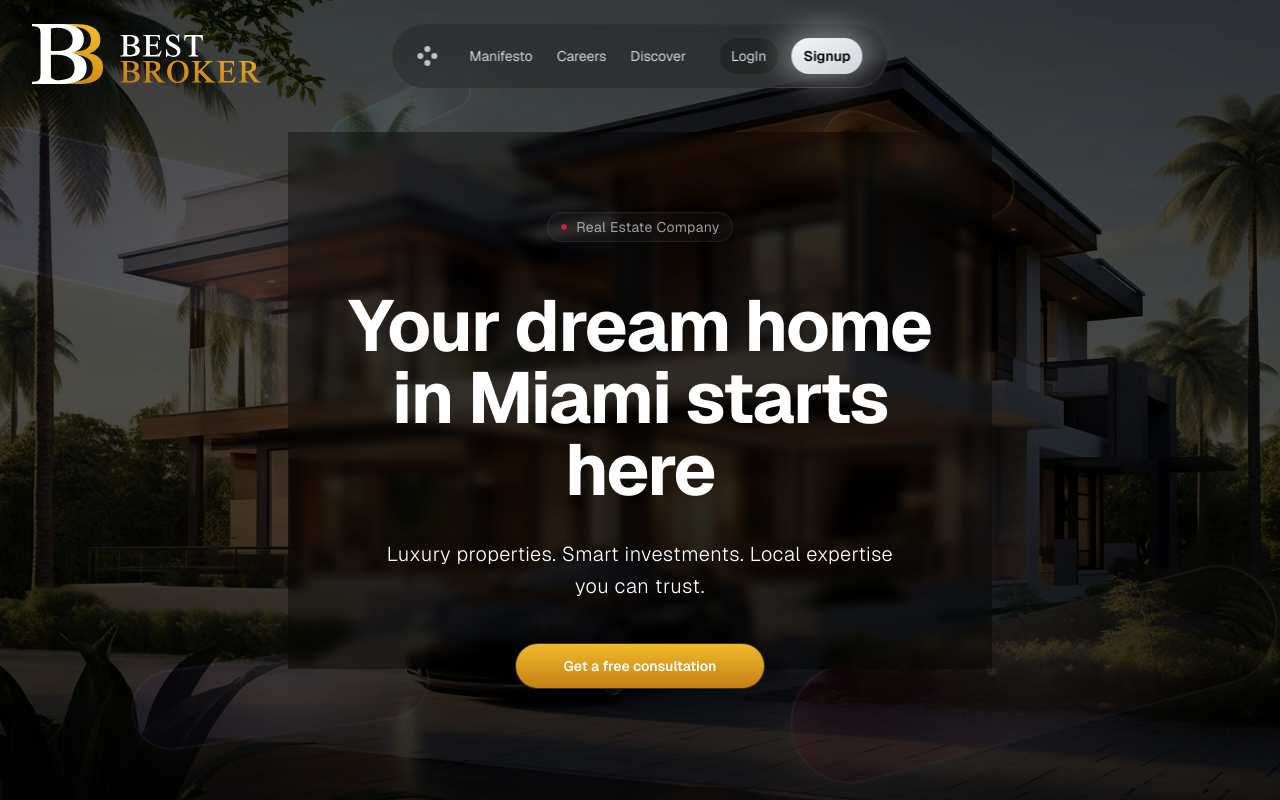
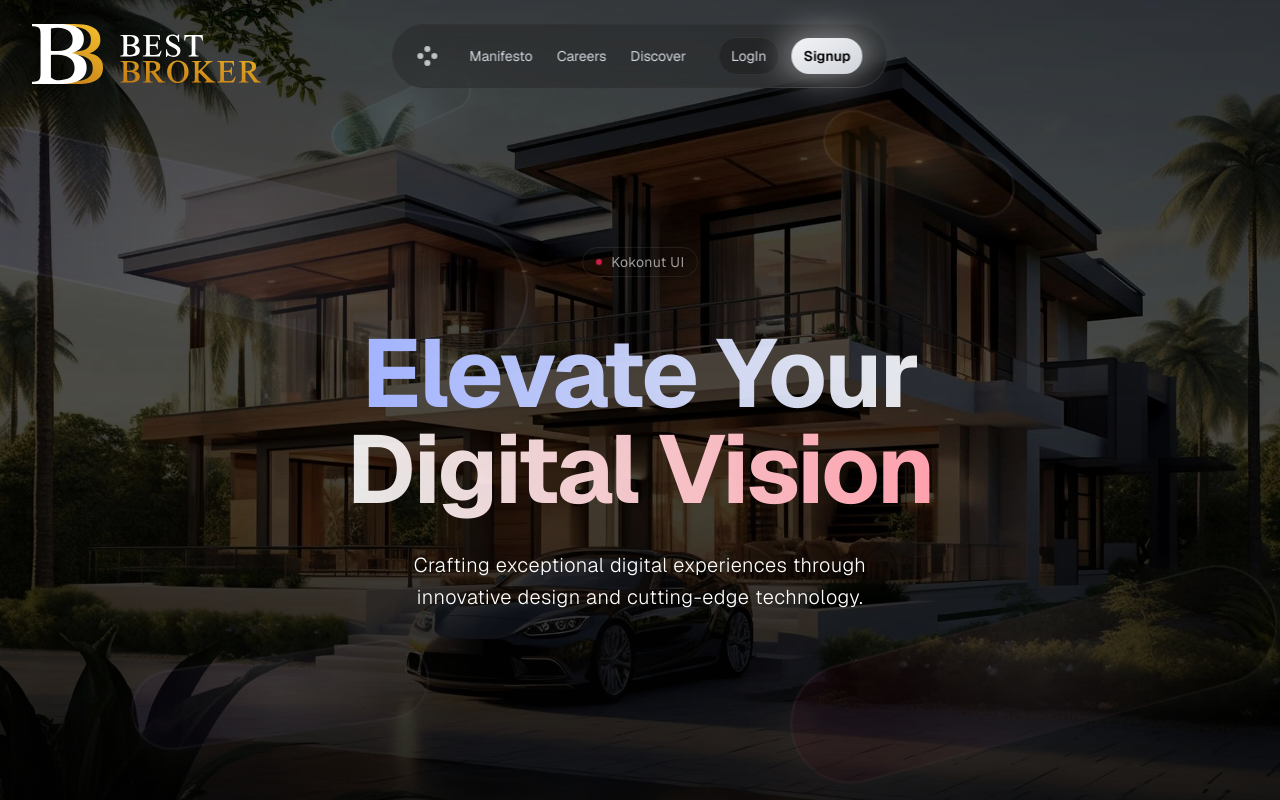
Before and after one commit to Umion/landing, a Next.js app: page / in a window 1280 px wide. Built offline with nearby package versions, Linux system fonts and the light colour scheme.

Commit message:
chnged texts

```diff
--- a/src/app/page.tsx
+++ b/src/app/page.tsx
@@ -2,6 +2,7 @@ import MiniNavbar from "@/components/mini-navbar/MiniNavbar";
 import { HeroGeometric } from "@/components/shape-background/ShapeBackground";
 import Image from "next/image";
 import { Circle } from "lucide-react";
+import { cn } from "@/lib/utils";
 
 export default function Home() {
   return (
@@ -17,32 +18,32 @@ export default function Home() {
       <div className="min-h-screen bg-[url('/main.jpg')] flex justify-center items-center bg-cover bg-center">
         <HeroGeometric />
 
-        <div className="relative pt-20 max-w-[55%] bg-black/35 backdrop-filter backdrop-blur-[5px] z-10 container mx-auto  px-4 md:px-6">
+        <div className="relative pt-20 max-w-[55%] container mx-auto  px-4 md:px-6">
           <div className="max-w-3xl mx-auto text-center">
-            <div className="inline-flex items-center gap-2 px-3 py-1 rounded-full bg-white/[0.03] border border-white/[0.08] mb-8 md:mb-12">
+            <div className="inline-flex items-center gap-2 px-3 py-1 rounded-full  border border-white/[0.08] mb-8 md:mb-12">
               <Circle className="h-2 w-2 fill-rose-500/80" />
               <span className="text-sm text-white/60 tracking-wide">
-                Real Estate Company
+                Kokonut UI
               </span>
             </div>
 
             <div>
-              <h1 className="text-3xl sm:text-6xl md:text-7xl font-bold mb-6 md:mb-8 tracking-tight">
-                <span className="text-white">
-                  Your dream home in Miami starts here
+              <h1 className="text-4xl sm:text-6xl md:text-8xl font-bold mb-6 md:mb-8 tracking-tight">
+                <span className="bg-clip-text text-transparent bg-gradient-to-r from-indigo-300 via-white/90 to-rose-300 ">
+                  Elevate Your Digital Vision
                 </span>
               </h1>
             </div>
 
             <div>
               <p className="text-base sm:text-lg md:text-xl text-white mb-5 leading-relaxed font-light tracking-wide max-w-xl mx-auto px-4">
-                Luxury properties. Smart investments. Local expertise you can
-                trust.
+                Crafting exceptional digital experiences through innovative
+                design and cutting-edge technology.
               </p>
             </div>
-            <button className="relative bottom-[-20px] text-xl font-semibold  md:px-12 md:py-3 cursor-pointer sm:px-3  sm:text-sm border border-[#333] bg-gradient-to-b from-[#F0BB2B] to-[#C67E15] text-white rounded-full hover:border-white/50 hover:text-white transition-colors duration-200 w-full sm:w-auto ">
+            {/* <button className="relative bottom-[-20px] text-xl font-semibold  md:px-12 md:py-3 cursor-pointer sm:px-3  sm:text-sm border border-[#333] bg-gradient-to-b from-[#F0BB2B] to-[#C67E15] text-white rounded-full hover:border-white/50 hover:text-white transition-colors duration-200 w-full sm:w-auto ">
               Get a free consultation
-            </button>
+            </button> */}
           </div>
         </div>
       </div>
```
